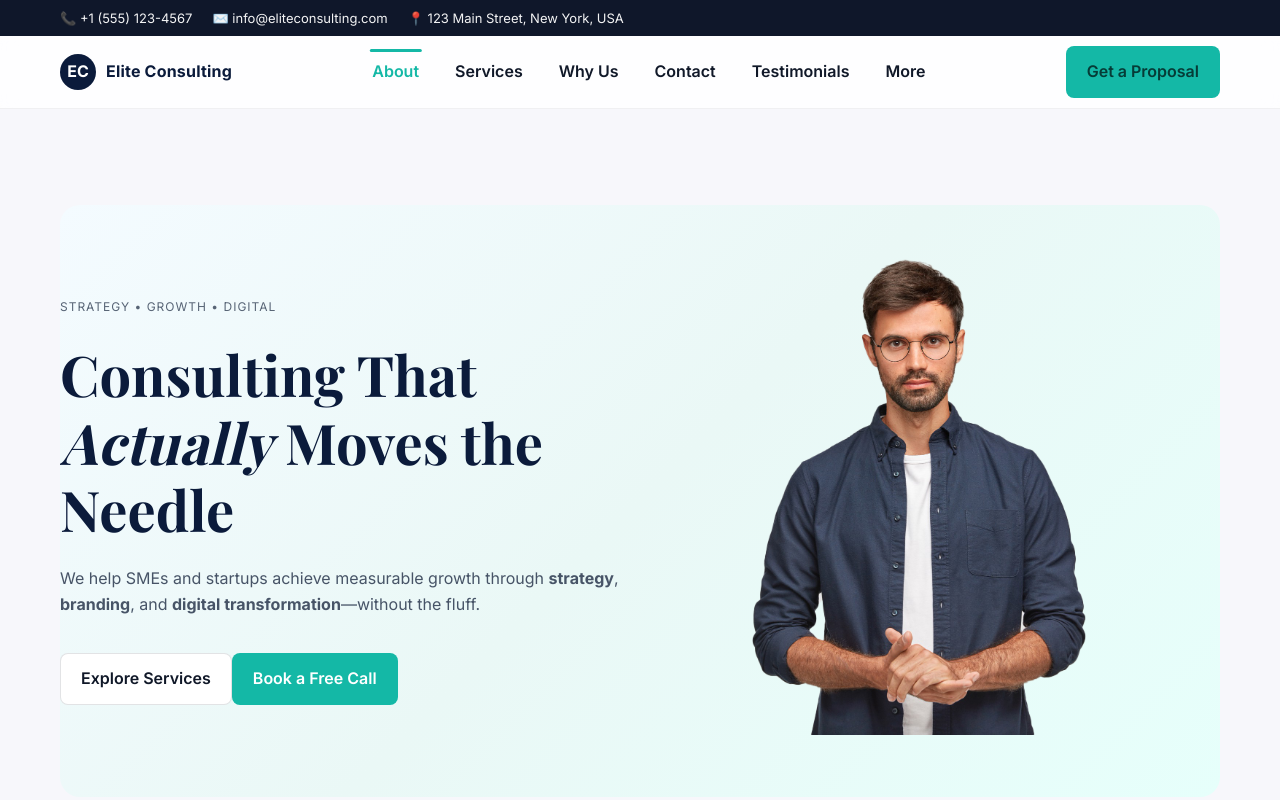
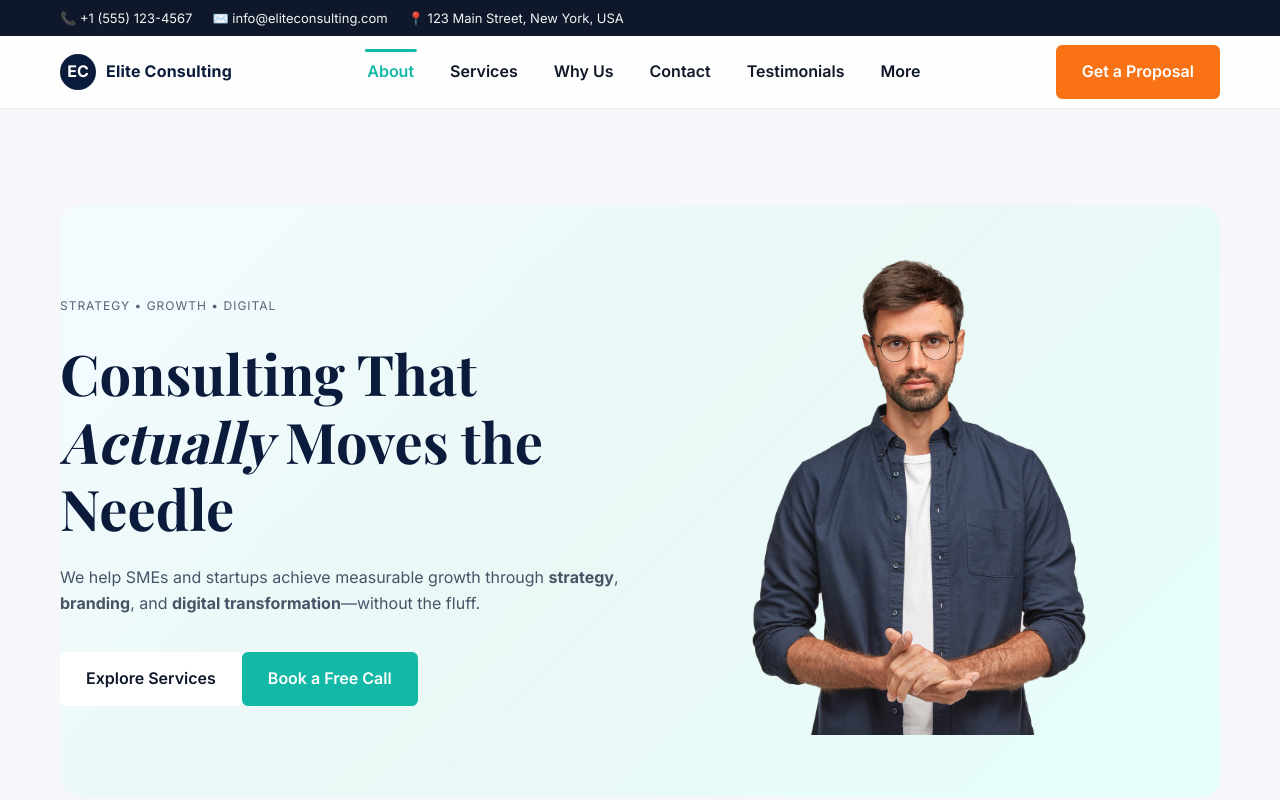
Before and after one commit to Waqar95/Consultant-site, an Angular app: page / in a window 1280 px wide. Shown: the top 800 px of the page. Built offline with nearby package versions, Linux system fonts and the light colour scheme.

Commit message:
Added hover to grow effect on buttons

```diff
--- a/src/styles.scss
+++ b/src/styles.scss
@@ -302,3 +302,70 @@ main > section:not(#hero):nth-of-type(even) {
   color: var(--color-muted);
   max-width: 62ch;
 }
+
+/* Base button */
+.btn {
+  display: inline-block;
+  padding: 0.75rem 1.5rem;
+  border-radius: 6px;
+  font-weight: 600;
+  text-decoration: none;
+  text-align: center;
+  transition: all 0.3s ease; /* smooth animations */
+}
+
+/* Button variants */
+.btn-white {
+  background-color: #ffffff;
+  color: #0f172a; /* dark text */
+  border: 2px solid #ffffff;
+}
+
+.btn-teal {
+  background-color: #14b8a6;
+  color: #ffffff;
+  border: 2px solid #14b8a6;
+}
+
+.btn-primary {
+  background-color: #0f172a;
+  color: #ffffff;
+  border: 2px solid #0f172a;
+}
+
+.btn-accent {
+  background-color: #f97316; /* orange accent */
+  color: #ffffff;
+  border: 2px solid #f97316;
+}
+
+/* Hover states — grow + color shift */
+.btn:hover {
+  transform: scale(1.05);
+}
+
+/* White button hover */
+.btn-white:hover {
+  background-color: #f1f5f9; /* light gray */
+  border-color: #f1f5f9;
+  color: #0f172a;
+}
+
+/* Teal button hover */
+.btn-teal:hover {
+  background-color: #0d9488; /* darker teal */
+  border-color: #0d9488;
+  color: #ffffff;
+}
+
+/* Primary button hover */
+.btn-primary:hover {
+  background-color: #1e293b; /* darker navy */
+  border-color: #1e293b;
+}
+
+/* Accent button hover */
+.btn-accent:hover {
+  background-color: #ea580c; /* darker orange */
+  border-color: #ea580c;
+}
```
